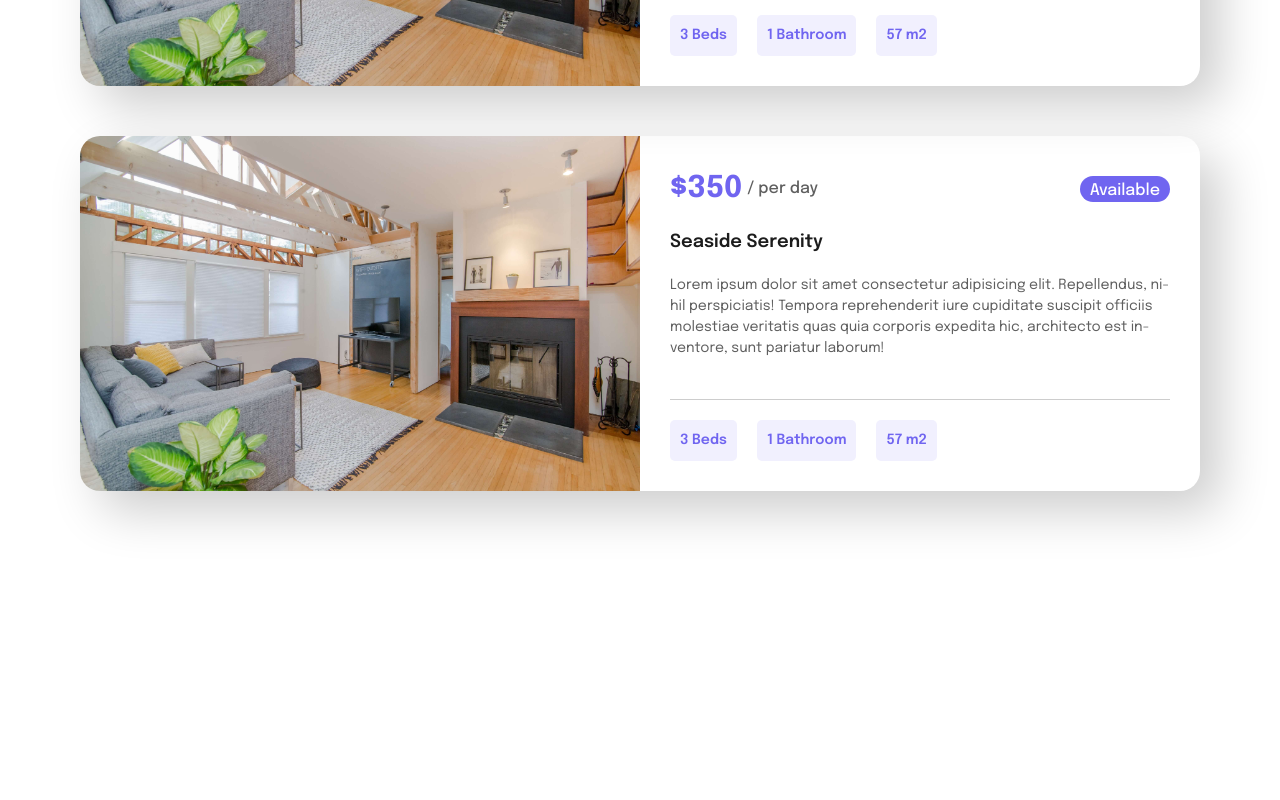
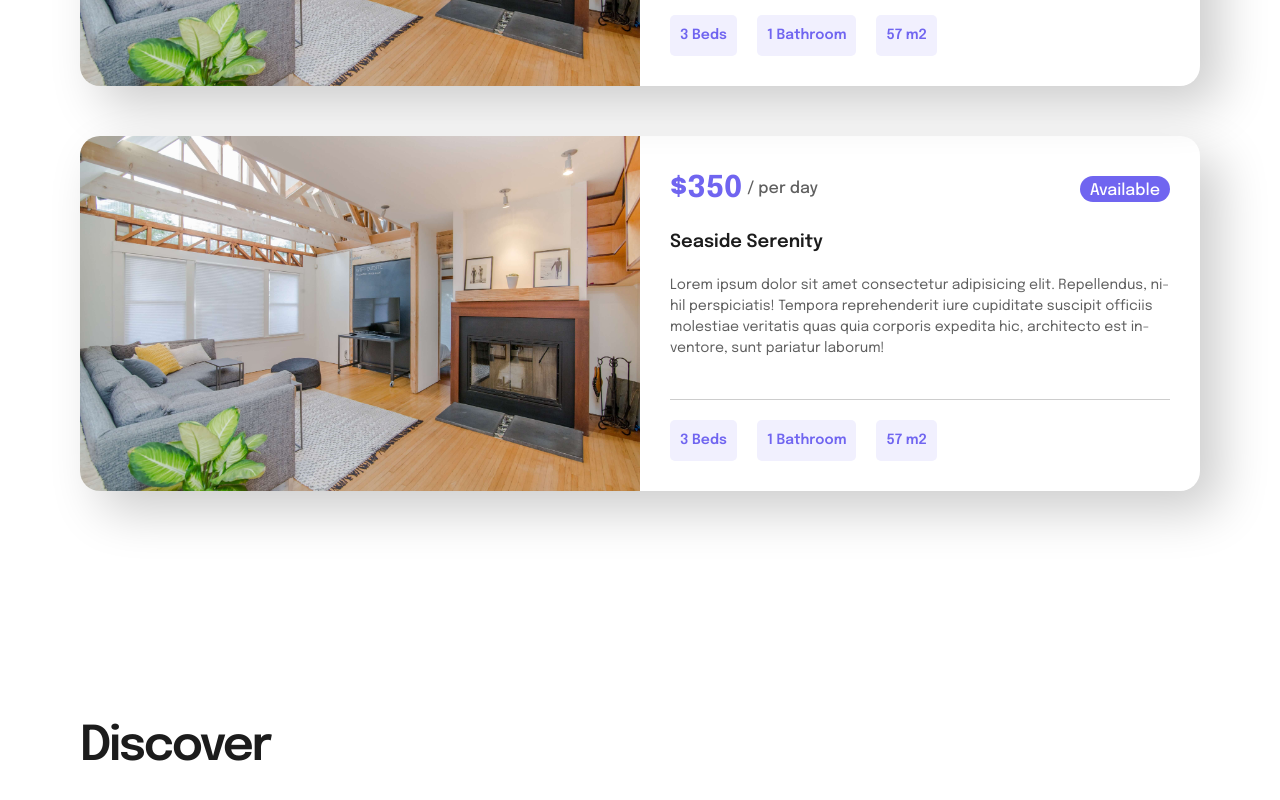
Before and after one commit to ChristianWare/Case-Study-One, a Next.js app: page / in a window 1280 px wide. Shown: the part 1589-2389 px from the top of the page. Before the commit the page ends 2230 px from the top, so only its background shows below. Built offline with nearby package versions, Linux system fonts and the light colour scheme.

Commit message:
Discover Start

```diff
--- a/src/app/page.tsx
+++ b/src/app/page.tsx
@@ -3,6 +3,7 @@ import styles from "./page.module.css";
 import Hero from "@/components/Hero/Hero";
 import PostHero from "@/components/PostHero/PostHero";
 import Featured from "@/components/Featured/Featured";
+import Discover from "@/components/Discover/Discover";
 
 export default function Home() {
   return (
@@ -10,6 +11,7 @@ export default function Home() {
       <Hero />
       <PostHero />
       <Featured />
+      <Discover />
     </div>
   );
 }
--- /dev/null
+++ b/src/components/Discover/Discover.tsx
@@ -0,0 +1,14 @@
+import ContentPadding from "../ContentPadding/ContentPadding";
+import LayoutWrapper from "../LayoutWrapper/LayoutWrapper";
+import styles from "./Discover.module.css";
+
+const Discover = () => {
+  return (
+    <LayoutWrapper>
+      <ContentPadding>
+        <h2>Discover</h2>
+      </ContentPadding>
+    </LayoutWrapper>
+  );
+};
+export default Discover;
```
Also changed, not shown: src/components/Discover/Discover.module.css (added).
